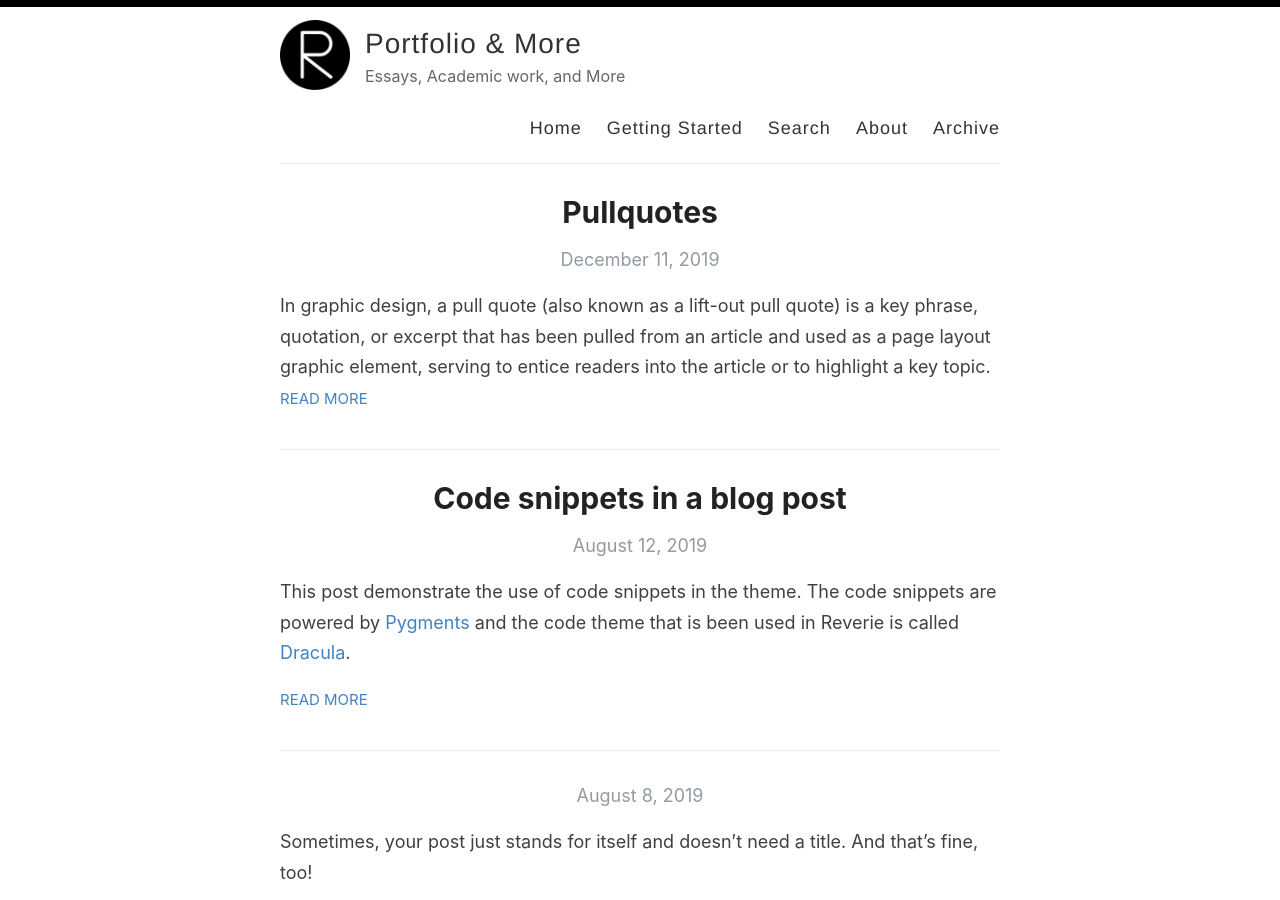
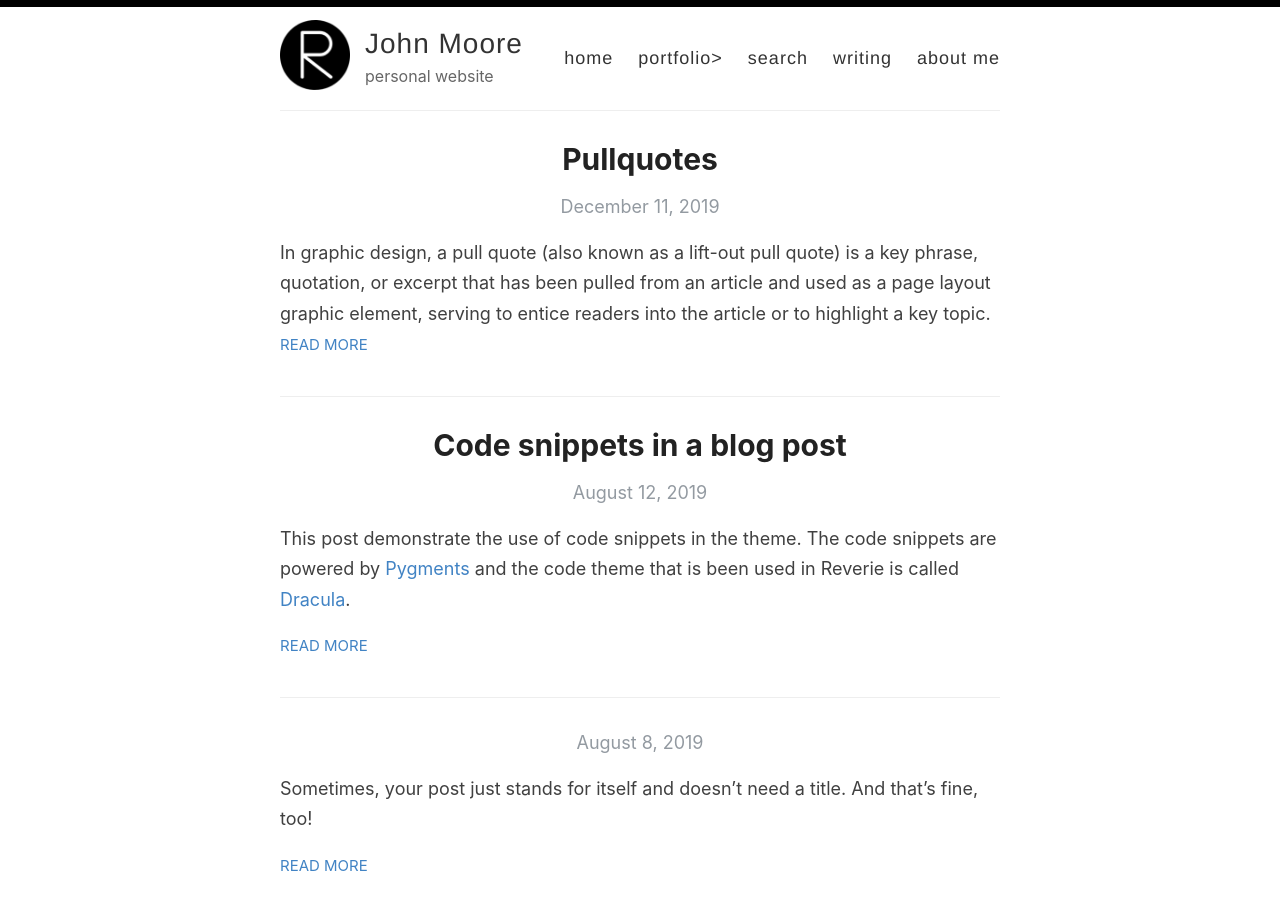
Before and after one commit to johnmoore24/johnmoore24.github.io, a Jekyll site: the page built from index.html, in a window 1280 px wide and 900 px high. Built offline with Jekyll 4.4.1, drawn with Linux system fonts in a browser that asks for light colours; the list of posts is cut into pages by our own code.

Commit message:
first edits

```diff
--- a/_config.yml
+++ b/_config.yml
@@ -3,13 +3,13 @@
 #
 
 # Name of your site (displayed in the header)
-name: Portfolio & More
+name: John Moore
 
 # Name of the author
-author: John Moore
+author: john moore
 
 # Short bio or description (displayed in the header)
-description: Essays, Academic work, and More
+description: personal website
 
 # URL of your avatar or profile pic (you could use your GitHub profile pic)
 avatar: /images/reverie.png
--- a/_layouts/default.html
+++ b/_layouts/default.html
@@ -28,11 +28,11 @@
             </div>
 
             <nav>
-              <a href="{{ site.baseurl }}/">Home</a>
-              <a href="{{ site.baseurl }}/getting-started">Getting Started</a>
-              <a href="{{ site.baseurl }}/search">Search</a>
-              <a href="{{ site.baseurl }}/about">About</a>
-              <a href="{{ site.baseurl }}/archive">Archive</a>
+              <a href="{{ site.baseurl }}/">home</a>
+              <a href="{{ site.baseurl }}/portfolio">portfolio></a>
+              <a href="{{ site.baseurl }}/search">search</a>
+              <a href="{{ site.baseurl }}/writing">writing</a>
+              <a href="{{ site.baseurl }}/about">about me</a>
             </nav>
           </header>
         </div>
```
Also changed, not shown: _pages/portfolio.md (added, +9 -0 lines).
